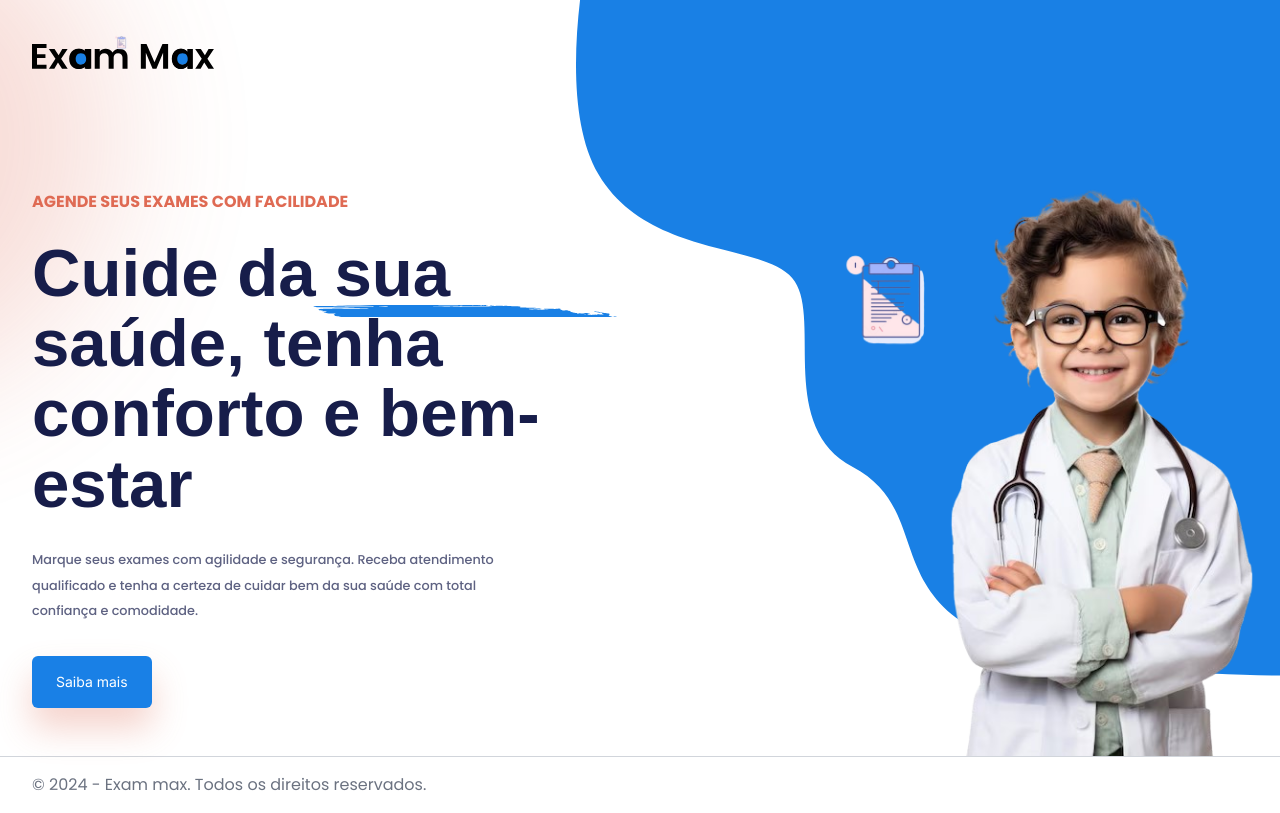
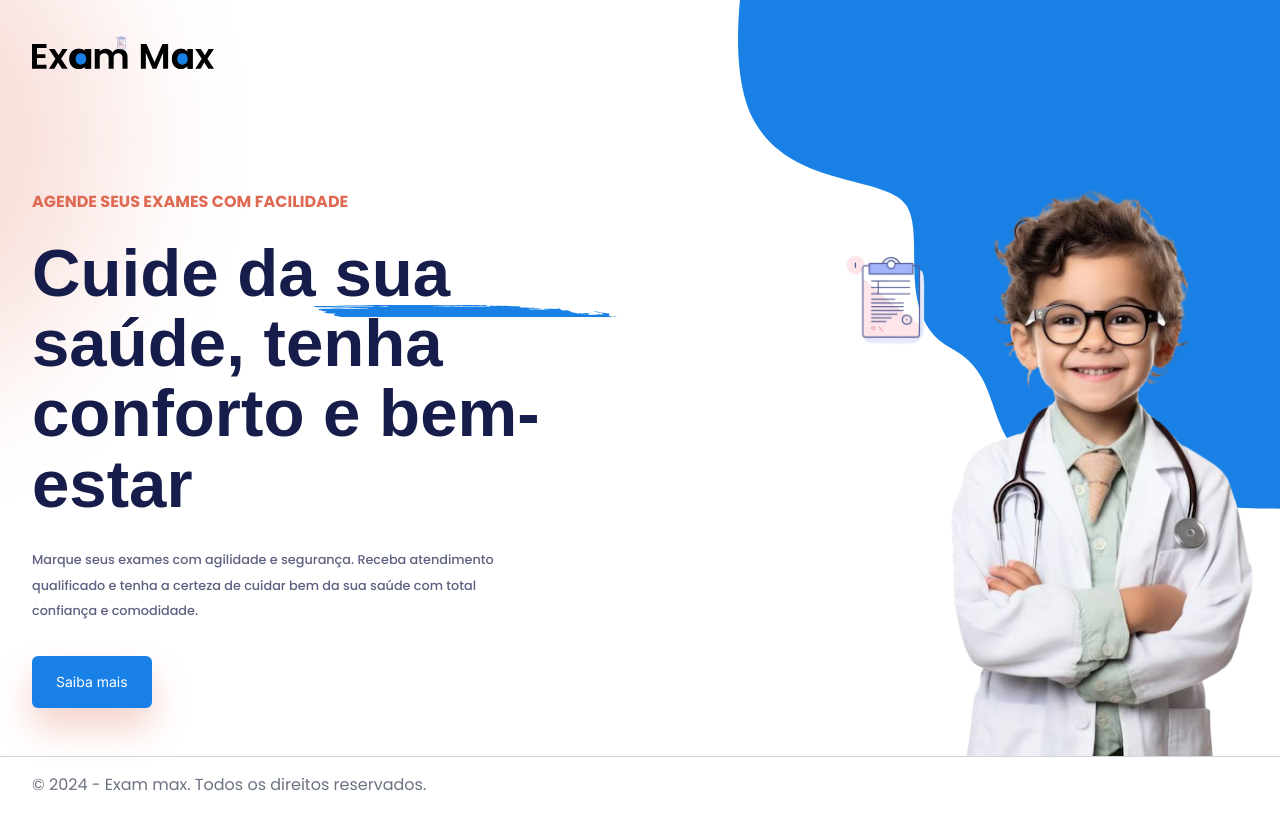
Before and after one commit to GabrielLuZz/exam-max, a Next.js app in the folder front/: page / in a window 1280 px wide. Built offline with nearby package versions, Linux system fonts and the light colour scheme; a web font is replaced by a local one.

Commit message:
feat: feito animação de transição de paginas

```diff
--- a/front/package.json
+++ b/front/package.json
@@ -20,6 +20,7 @@
     "date-fns": "^3.6.0",
     "date-fns-tz": "^3.2.0",
     "lucide-react": "^0.462.0",
+    "motion": "^11.13.1",
     "next": "14.2.18",
     "react": "^18",
     "react-day-picker": "^8.10.1",
--- /dev/null
+++ b/front/src/app/TemplateClient.tsx
@@ -0,0 +1,13 @@
+"use client";
+import { AnimatePresence } from "motion/react";
+import { ReactNode } from "react";
+import { motion } from "motion/react";
+export function TemplateClient({ children }: { children: ReactNode }) {
+  return (
+    <AnimatePresence mode="wait">
+      <motion.div className="relative flex flex-col min-h-screen overflow-hidden">
+        {children}
+      </motion.div>
+    </AnimatePresence>
+  );
+}
--- a/front/src/app/exame/[id]/page.tsx
+++ b/front/src/app/exame/[id]/page.tsx
@@ -8,6 +8,7 @@ import { baseUrlForServer } from "@/services/back";
 import { notFound } from "next/navigation";
 import { SchedulesList } from "./SchedulesList";
 import ExamProvider from "./ExamContext";
+import * as motion from "motion/react-client";
 
 const getExam = async (id: string): Promise<ExamType> => {
   const headers = new Headers();
@@ -67,18 +68,31 @@ export default async function PageExame({
   return (
     <>
       <div className="absolute left-0 top-[-3rem] z-[-1] w-full h-full overflow-hidden flex items-end">
-        <Image
-          src={bg_blue_deco}
-          alt=""
-          className="rotate-[175deg] translate-x-[-180px] translate-y-[140px] max-w-[31.25rem]"
-        />
+        <motion.div
+          layout
+          initial={{ width: "0" }}
+          animate={{ width: "542px" }}
+          transition={{ duration: 0.6, ease: "easeIn" }}
+        >
+          <Image
+            src={bg_blue_deco}
+            alt=""
+            className="rotate-[175deg] translate-x-[-180px] translate-y-[140px] max-w-[31.25rem] w-full"
+          />
+        </motion.div>
       </div>
 
       <div className="absolute right-0 bottom-[3.5rem] z-[-1] w-full h-full overflow-hidden flex items-end justify-end">
         <Image src={circle_orange_deco_little} alt="" className="" />
       </div>
 
-      <main>
+      <motion.main
+        key="exame"
+        initial={{ y: 100, opacity: 0 }}
+        animate={{ y: 0, opacity: 1 }}
+        exit={{ y: -100, opacity: 0 }}
+        transition={{ duration: 0.5, ease: "easeIn" }}
+      >
         <div className="wrapper">
           {exam?.specialty && (
             <span className="block text-end font-poppins font-extrabold text-[1.125rem] text-app-secondary leading-6 mb-8">
@@ -107,7 +121,7 @@ export default async function PageExame({
             <SchedulesList />
           </ExamProvider>
         </div>
-      </main>
+      </motion.main>
     </>
   );
 }
--- a/front/src/app/exames/page.tsx
+++ b/front/src/app/exames/page.tsx
@@ -3,6 +3,7 @@ import { baseUrlForServer } from "@/services/back";
 import { ExamType } from "@/utils/types";
 import Image from "next/image";
 import Link from "next/link";
+import * as motion from "motion/react-client";
 
 const getExams = async (): Promise<ExamType[]> => {
   const headers = new Headers();
@@ -30,14 +31,27 @@ export default async function PageExames() {
   return (
     <>
       <div className="absolute right-0 top-[-3rem] z-[-1] h-full overflow-hidden flex items-end">
-        <Image
-          src={bg_blue_deco}
-          alt=""
-          className="rotate-[64deg] translate-x-[256px] translate-y-[75px]"
-        />
+        <motion.div
+          layout
+          initial={{ width: "0" }}
+          animate={{ width: "542px" }}
+          transition={{ duration: 0.6, ease: "easeIn" }}
+        >
+          <Image
+            src={bg_blue_deco}
+            alt=""
+            className="rotate-[64deg] translate-x-[256px] translate-y-[75px] w-full"
+          />
+        </motion.div>
       </div>
 
-      <main>
+      <motion.main
+        key="exames"
+        initial={{ y: 100, opacity: 0 }}
+        animate={{ y: 0, opacity: 1 }}
+        exit={{ y: -100, opacity: 0 }}
+        transition={{ duration: 0.5, ease: "easeInOut" }}
+      >
         <div className="wrapper">
           <h1
             className="relative font-poppins font-bold after:block after:absolute after:bottom-0 after:left-[-1rem] after:w-[13rem] after:h-3 after:bg-underline-deco after:bg-no-repeat after:bg-contain after:scale-y-[1.8] after:z-[-1] "
@@ -72,7 +86,7 @@ export default async function PageExames() {
             ))}
           </section>
         </div>
-      </main>
+      </motion.main>
     </>
   );
 }
--- a/front/src/app/layout.tsx
+++ b/front/src/app/layout.tsx
@@ -1,7 +1,6 @@
 import type { Metadata } from "next";
 import "./globals.css";
 import { Volkhov, Poppins, Inter } from "next/font/google";
-import { Footer, Header } from "@/components/templates";
 import { ToastContainer } from "react-toastify";
 import "react-toastify/dist/ReactToastify.css";
 
@@ -56,12 +55,8 @@ export default function RootLayout({
       <body
         className={`${volkhov.variable} ${poppins.variable} ${inter.variable}`}
       >
-        <div className="relative flex flex-col min-h-screen">
-          <Header />
-          {children}
-          <Footer />
-          <ToastContainer />
-        </div>
+        {children}
+        <ToastContainer />
       </body>
     </html>
   );
--- a/front/src/app/page.tsx
+++ b/front/src/app/page.tsx
@@ -4,12 +4,20 @@ import Link from "next/link";
 import bg_blue_deco from "@/assets/img/bg-blue-deco.svg";
 import circle_orange_deco from "@/assets/img/circle-orange-deco.svg";
 import little_doctor from "@/assets/img/little-doctor.png";
+import * as motion from "motion/react-client";
 
 export default function Home() {
   return (
     <>
       <div className="absolute right-0 top-[-3rem] z-[-1] h-full overflow-hidden">
-        <Image src={bg_blue_deco} alt="" className="" />
+        <motion.div
+          layout
+          initial={{ width: "0" }}
+          animate={{ width: "542px" }}
+          transition={{ duration: 0.6, ease: "easeIn" }}
+        >
+          <Image src={bg_blue_deco} alt="" className="w-full" />
+        </motion.div>
       </div>
 
       <Image
@@ -18,7 +26,13 @@ export default function Home() {
         className="absolute left-[-1rem] top-[-3rem]"
       />
 
-      <main className="flex">
+      <motion.main
+        key="home"
+        initial={{ y: 100, opacity: 0 }}
+        animate={{ y: 0, opacity: 1 }}
+        exit={{ y: -100, opacity: 0 }}
+        transition={{ duration: 0.5, ease: "easeInOut" }}
+      >
         <div className="wrapper relative flex flex-col justify-center">
           <Image
             width={468}
@@ -62,7 +76,7 @@ export default function Home() {
             Saiba mais
           </Link>
         </div>
-      </main>
+      </motion.main>
     </>
   );
 }
--- /dev/null
+++ b/front/src/app/template.tsx
@@ -0,0 +1,13 @@
+import { ReactNode } from "react";
+import { Footer, Header } from "@/components/templates";
+import { TemplateClient } from "./TemplateClient";
+
+export default function Template({ children }: { children: ReactNode }) {
+  return (
+    <TemplateClient>
+      <Header />
+      {children}
+      <Footer />
+    </TemplateClient>
+  );
+}
```
Also changed, not shown: 1 other file (tests, documents, lock files or other folders).
